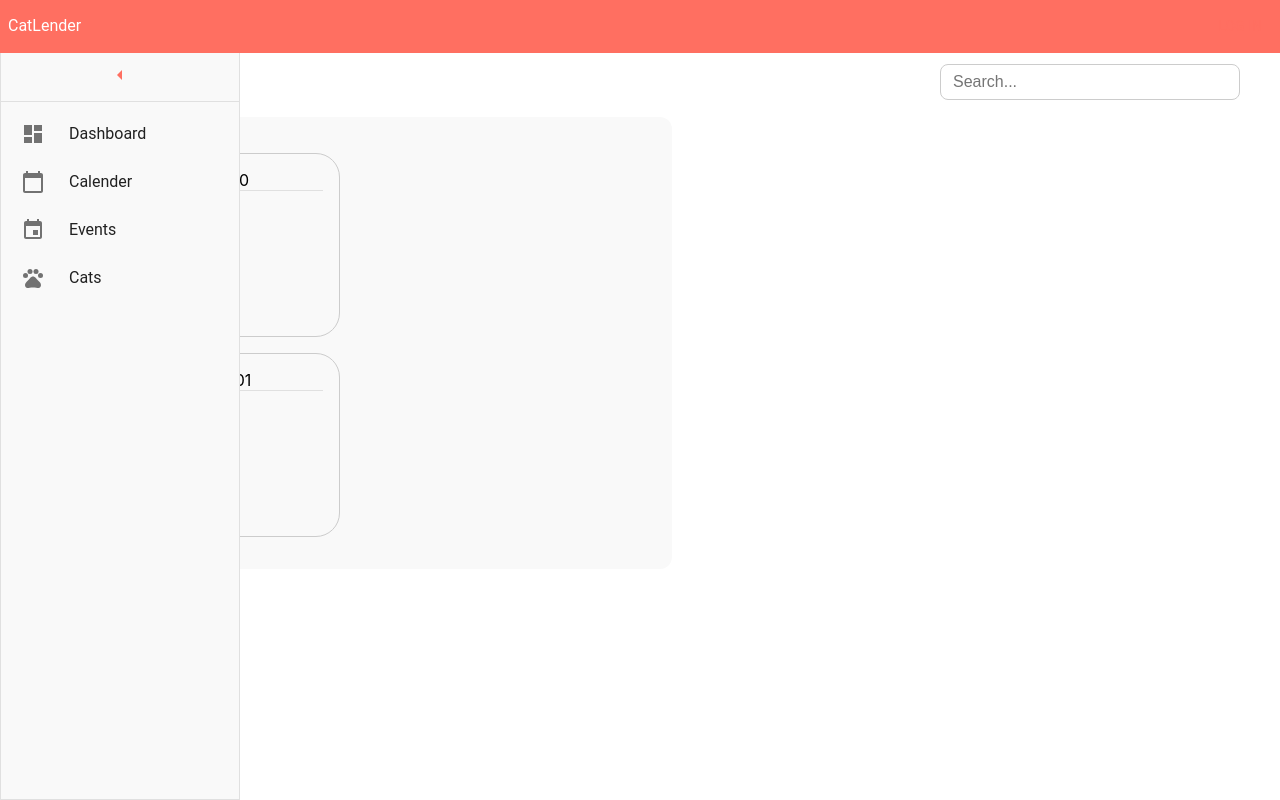
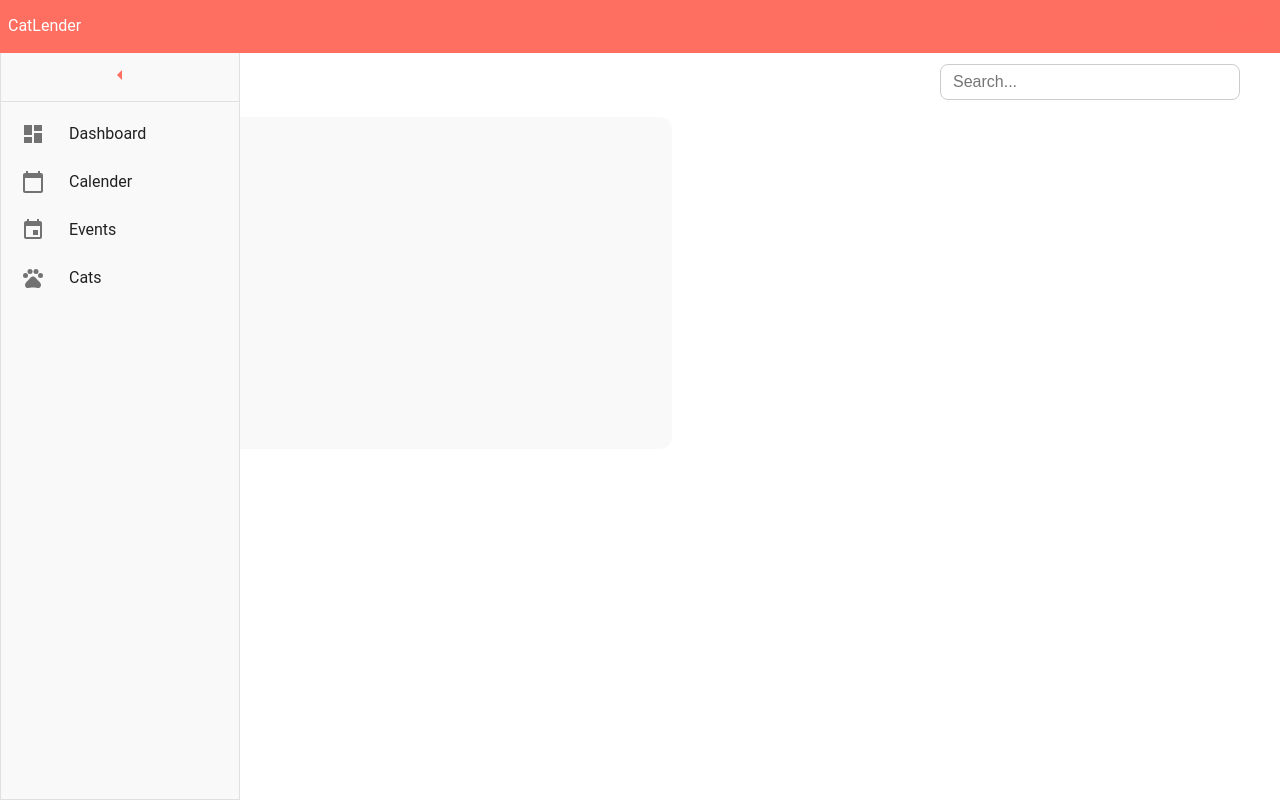
Before and after one commit to Albm1233123/CatLender, a React (Create React App) app in the folder frontend/: page /eventsPage in a window 1280 px wide. Built offline with nearby package versions, Linux system fonts and the light colour scheme.

Commit message:
frontend for cat events and catselctor fix
cat selector fix, add checks to ensure its fine if cat is null. Also added modal frontend for adding a event to the selected cat

```diff
--- a/frontend/package.json
+++ b/frontend/package.json
@@ -21,6 +21,7 @@
     "react": "^19.1.0",
     "react-calendar": "^6.0.0",
     "react-dom": "^19.1.0",
+    "react-draggable": "^4.5.0",
     "react-router-dom": "^7.6.2",
     "react-scripts": "5.0.1",
     "typescript": "^4.9.5",
--- /dev/null
+++ b/frontend/src/components/eventModal.tsx
@@ -0,0 +1,72 @@
+import React, { useState, useEffect } from "react";
+import { Modal, Box, Button, IconButton, TextField, Typography } from "@mui/material";
+import CloseIcon from "@mui/icons-material/Close";
+import CatSelector from "../components/catSelector";
+
+export type Cat = {
+  id: number;
+  name: string;
+  age: number;
+  breed: string;
+  gender: string;
+  avatar: string;
+};
+
+interface EventModalProps {
+  open: boolean;
+  onClose: () => void;
+  cats: Cat[];
+  selectedCat: Cat | null;
+  setSelectedCat: React.Dispatch<React.SetStateAction<Cat | null>>;
+  onAddEvent: (catId: number, title: string, date: string, type: string, note?: string) => void;
+}
+
+function EventModal({ open, onClose, cats, selectedCat, setSelectedCat, onAddEvent }: EventModalProps) {
+  const [title, setTitle] = useState("");
+  const [date, setDate] = useState("");
+  const [type, setType] = useState("");
+  const [note, setNote] = useState("");
+
+  // Update selectedCat if cats change
+  useEffect(() => {
+    if (!selectedCat && cats.length > 0) setSelectedCat(cats[0]);
+  }, [cats, selectedCat, setSelectedCat]);
+
+  const handleAddEvent = () => {
+    if (!selectedCat) return;
+    onAddEvent(selectedCat.id, title, date, type, note);
+    setTitle("");
+    setDate("");
+    setType("");
+    setNote("");
+    onClose();
+  };
+
+  return (
+    <Modal open={open} onClose={onClose}>
+      <Box sx={{ position: "fixed", top: "50%", left: "50%", transform: "translate(-50%, -50%)", width: 400, bgcolor: "background.paper", borderRadius: 2, p: 3 }}>
+        <Box sx={{ display: "flex", justifyContent: "space-between", mb: 2 }}>
+          <h2>Add Event</h2>
+          <IconButton onClick={onClose}>
+            <CloseIcon />
+          </IconButton>
+        </Box>
+
+        <Box sx={{ display: 'flex', flexDirection: 'column', gap: 2 }}>
+          {cats.length > 0 && selectedCat && (
+            <CatSelector cats={cats} selectedCat={selectedCat} setSelectedCat={setSelectedCat} />
+          )}
+
+          <TextField label="Title" value={title} onChange={(e) => setTitle(e.target.value)} fullWidth size="small" />
+          <TextField label="Date" value={date} onChange={(e) => setDate(e.target.value)} fullWidth size="small" />
+          <TextField label="Type" value={type} onChange={(e) => setType(e.target.value)} fullWidth size="small" />
+          <TextField label="Note" value={note} onChange={(e) => setNote(e.target.value)} fullWidth size="small" />
+
+          <Button variant="contained" onClick={handleAddEvent}>Add Event</Button>
+        </Box>
+      </Box>
+    </Modal>
+  );
+}
+
+export default EventModal;
--- a/frontend/src/pages/eventsPage.tsx
+++ b/frontend/src/pages/eventsPage.tsx
@@ -1,104 +1,123 @@
+import React, { useEffect, useState } from 'react';
 import { Box, Button } from '@mui/material';
-import React, { useEffect, useState } from 'react';
+import { useNavigate } from 'react-router-dom';
+
+// Components
 import NavBar from '../components/navbar';
 import SideBar from '../components/sidebar';
-import { useNavigate } from 'react-router-dom';
+import CatSelector from '../components/catSelector';
+import EventModal from '../components/eventModal';
 import CatEvents from '../components/events';
 import SearchBar from '../components/searchBar';
 
-  const myEvents = [
-    {
-      id: 1,
-      catId: 1,
-      title: "Vet Visit",
-      date: "2025-07-10",
-      type: "Health",
-      notes: "Routine checkup"
-    },
-    {
-      id: 2,
-      catId: 2,
-      title: "Birthday",
-      date: "2025-08-01",
-      type: "Celebration"
+// Types
+import { Cat } from '../components/eventModal';
+
+interface Event {
+  id: number;
+  catId: number;
+  title: string;
+  date: string;
+  type: string;
+  notes?: string;
 }
-  ];
 
-function EventsPage () {
+function EventsPage() {
+  const navigate = useNavigate();
+  const token = localStorage.getItem('token');
+
   const [isLoggedIn, setIsLoggedIn] = useState(false);
   const [firstName, setFirstName] = useState('');
+  const [cats, setCats] = useState<Cat[]>([]);
+  const [selectedCat, setSelectedCat] = useState<Cat | null>(null);
+  const [events, setEvents] = useState<Event[]>([]);
+  const [isModalOpen, setIsModalOpen] = useState(false);
 
-    const navigate = useNavigate();
-    const token = localStorage.getItem("token");
+  // Fetch cats from backend
+  const fetchCats = async () => {
+    if (!token) return;
+    try {
+      const response = await fetch('http://localhost:3001/api/cats/getCat', {
+        method: 'GET',
+        headers: {
+          'Authorization': `Bearer ${token}`,
+          'Content-Type': 'application/json'
+        },
+      });
+
+      const data = await response.json();
+      if (response.ok) {
+        setCats(data.cats);
+        setSelectedCat(data.cats[0] ?? null);
+      } else {
+        console.error('Failed to fetch cats:', data.error);
+      }
+    } catch (error) {
+      console.error('Error fetching cats:', error);
+    }
+  };
 
   useEffect(() => {
-        const name = localStorage.getItem("firstName");
+    const name = localStorage.getItem('firstName');
     if (token) setIsLoggedIn(true);
     if (name) setFirstName(name);
 
+    fetchCats();
   }, []);
 
+  // Add a new event
+  const handleAddEvent = (catId: number, title: string, date: string, type: string, note?: string) => {
+    if (!catId) return;
 
-    const logout = () => {
-        localStorage.removeItem("token");
-        localStorage.removeItem("firstName");
-        setIsLoggedIn(false);
-        setFirstName('');
-        navigate('/');
+    // post thing
   };
 
-    const handleSearch = () => {
-        // work in porgress
+  // create categories for filtered cats or all events
+  // Filter events for currently selected cat
+  const filteredEvents = selectedCat ? events.filter(e => e.catId === selectedCat.id) : [];
+
+  const handleLogout = () => {
+    localStorage.clear();
+    setIsLoggedIn(false);
+    navigate('/');
   };
 
   return (
     <>
-        <NavBar isLoggedIn={isLoggedIn} firstName={firstName} onLogout={logout} />
+      <NavBar
+        isLoggedIn={isLoggedIn}
+        firstName={firstName}
+        onLogout={handleLogout}
+      />
       <SideBar />
-       <Box
-            sx={{
-                display: 'flex',
-                flexDirection: 'column',
-                gap: 2,
-                p: 3,
-                mt: 5,
-                maxWidth: '1200px',
-                mx: 'auto',
-            }}
-            >
-            {/* Top row: Search bar centered, button left */}
-            <Box
-                sx={{
-                display: 'flex',
-                justifyContent: 'space-between',
-                alignItems: 'center',
-                width: '100%',
-                }}
-            >
-                {/* Left: Add Event button - make a new form page popup for event adding */}
-                <Button>Add Event</Button>
 
-                {/* Right: Search Bar */}
+      <Box sx={{ display: 'flex', flexDirection: 'column', gap: 2, p: 3, mt: 5, maxWidth: '1200px', mx: 'auto' }}>
+        {/* Top controls: Add Event, Cat Selector, Search */}
+        <Box sx={{ display: 'flex', justifyContent: 'space-between', alignItems: 'center', width: '100%' }}>
+          <Button variant="contained" onClick={() => setIsModalOpen(true)}>Add Event</Button>
+
+          <EventModal
+            open={isModalOpen}
+            onClose={() => setIsModalOpen(false)}
+            cats={cats}
+            selectedCat={selectedCat}
+            setSelectedCat={setSelectedCat}
+            onAddEvent={handleAddEvent}
+          />
+
           <Box sx={{ width: '300px' }}>
-                <SearchBar onSearch={handleSearch} />
+            <SearchBar onSearch={() => {}} />
           </Box>
         </Box>
 
-            {/* Events box below */}
-            <Box
-                sx={{
-                flex: '1 1 300px',
-                p: 2,
-                bgcolor: 'background.paper',
-                borderRadius: 1,
-                width: '50%',
-                }}
-            >
-                Upcoming events
-                <CatEvents events={myEvents} />
+        {/* Upcoming Events */}
+        <Box sx={{ flex: '1 1 300px', p: 2, bgcolor: 'background.paper', borderRadius: 1, width: '50%' }}>
+          <h3>Upcoming Events</h3>
+          <CatEvents events={filteredEvents} />
         </Box>
       </Box>
     </>
   );
 }
+
 export default EventsPage;
--- a/frontend/src/pages/landingPage.tsx
+++ b/frontend/src/pages/landingPage.tsx
@@ -13,6 +13,7 @@ import CatEvents from '../components/events';
 import dogPlaceholder from '../assets/dogPlaceholder.png';
 import cat from '../assets/cat.png';
 import noSmile from '../assets/noSmile.png';
+import { Cat } from '../components/eventModal';
 
 // placeholder
 const dummyCats = [
@@ -47,39 +48,29 @@ const dummyEvents = [
 
 
 function LandingPage() {
-    const[isLoggedIn, setIsLoggedIn] = useState(false);
-    const[firstName, setFirstName] = useState('');
-    const [selectedCat, setSelectedCat] = useState(dummyCats[0]);
-    const filteredEvents = dummyEvents.filter(event => event.catId === selectedCat.id);
+    const [isLoggedIn, setIsLoggedIn] = useState(false);
+    const [firstName, setFirstName] = useState('');
+    const [selectedCat, setSelectedCat] = useState<Cat | null>(dummyCats[0] ?? null);
     const navigate = useNavigate();
+
+    const filteredEvents = selectedCat ? dummyEvents.filter(event => event.catId === selectedCat.id) : [];
 
     // Check if user is logged in
     useEffect(() => {
         const token = localStorage.getItem("token");
         const name = localStorage.getItem("firstName");
 
-        console.log('Token on landing page:', token);
-        if(token) {
-            setIsLoggedIn(true);
-        }
-        if(name) {
-            setFirstName(name);
-        }
+        if(token) setIsLoggedIn(true);
+        if(name) setFirstName(name);
     }, []);
 
-    // logout
     const logout = () => {
         localStorage.removeItem("token");
         localStorage.removeItem("firstName");
         setIsLoggedIn(false);
         setFirstName('');
-
-        // logs
-        console.log("Token after removal:", localStorage.getItem("token"));
-        console.log("Name after removal:", localStorage.getItem("firstName"));
-        console.log("Logged in status:", isLoggedIn);
         navigate('/');
-    }
+    };
 
     const theme = useTheme();
 
@@ -89,7 +80,7 @@ function LandingPage() {
                 isLoggedIn={isLoggedIn}
                 firstName={firstName}
                 onLogout={logout}
-            ></NavBar>
+            />
             <SideBar/>
 
             <Box
@@ -103,40 +94,44 @@ function LandingPage() {
                     maxWidth: '1200px',
                     mx: 'auto',
                 }}
-                >
-                {/*Cat profile*/}
-                <Box sx={{ flex: '1 1 100px', p: 2, bgcolor: 'background.paper', borderRadius: 1}}>
+            >
+                {/* Cat profile */}
+                <Box sx={{ flex: '1 1 100px', p: 2, bgcolor: 'background.paper', borderRadius: 1 }}>
                     Cat object selection
                     <Box sx={{ mt: 2, textAlign: 'center' }}>
                         <img
-                            src={selectedCat.avatar}
-                            alt={selectedCat.name}
+                            src={selectedCat?.avatar ?? ''}
+                            alt={selectedCat?.name ?? 'No Cat'}
                             style={{ width: '60%', borderRadius: '8px' }}
                         />
-                        <Typography variant="h6" mt={2}>{selectedCat.name}</Typography>
-                        <Typography>Age: {selectedCat.age}</Typography>
-                        <Typography>Breed: {selectedCat.breed}</Typography>
-                        <Typography>Gender: {selectedCat.gender}</Typography>
+                        <Typography variant="h6" mt={2}>{selectedCat?.name ?? 'No Cat'}</Typography>
+                        <Typography>Age: {selectedCat?.age ?? '-'}</Typography>
+                        <Typography>Breed: {selectedCat?.breed ?? '-'}</Typography>
+                        <Typography>Gender: {selectedCat?.gender ?? '-'}</Typography>
                     </Box>
                     <CatSelector
                         cats={dummyCats}
                         selectedCat={selectedCat}
                         setSelectedCat={setSelectedCat}
-                        />
+                    />
                 </Box>
 
-                {/*Calender analytics*/}
-                <Box sx={{ flex: '1 1 300px', p: 2, bgcolor: 'background.paper', borderRadius: 1 }}>Calender or data box
+                {/* Calendar analytics */}
+                <Box sx={{ flex: '1 1 300px', p: 2, bgcolor: 'background.paper', borderRadius: 1 }}>
+                    Calendar or data box
                     <CatCalendar events={filteredEvents} />
                 </Box>
 
-                {/*Events*/}
-                <Box sx={{ flex: '1 1 300px', p: 2, bgcolor: 'background.paper', borderRadius: 1}}>Up coming events
+                {/* Events */}
+                <Box sx={{ flex: '1 1 300px', p: 2, bgcolor: 'background.paper', borderRadius: 1 }}>
+                    Upcoming events
                     <CatEvents events={myEvents} />
                 </Box>
 
-                {/*Other cats or something else*/}
-                <Box sx={{ flex: '1 1 300px', p: 2, bgcolor: 'background.paper', borderRadius: 1}}>Card 4</Box>
+                {/* Other cats or something else */}
+                <Box sx={{ flex: '1 1 300px', p: 2, bgcolor: 'background.paper', borderRadius: 1 }}>
+                    Card 4
+                </Box>
             </Box>
         </>
     );
```
Also changed, not shown: frontend/src/components/catSelector.tsx (+9 -9 lines), 1 other file (tests, documents, lock files or other folders). Lines whose indentation alone changed are shown as unchanged.
